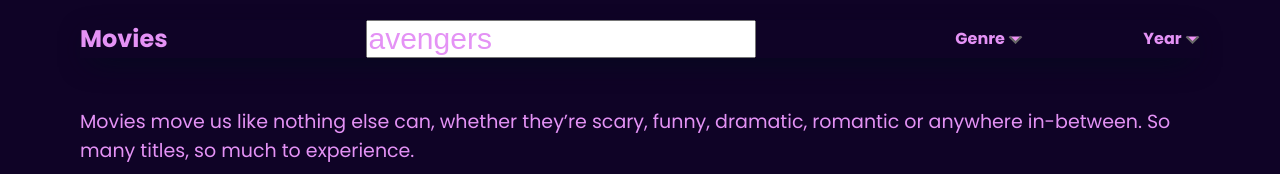
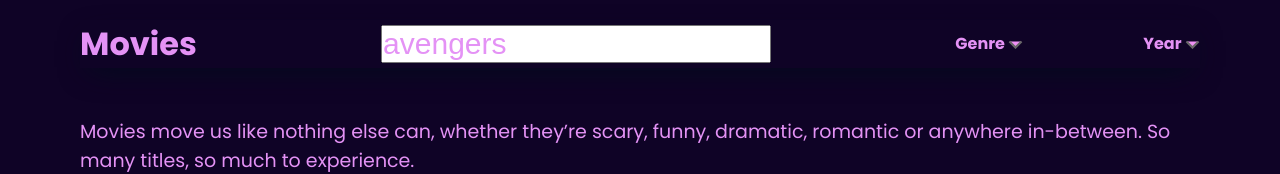
Before and after one commit to ahmad-cod/movies, a React (Vite) app: page / in a window 1280 px wide. Shown: the top 174 px of the page. Built offline with nearby package versions, Linux system fonts and the light colour scheme; no server answers.

Commit message:
Refactor header

```diff
--- a/src/App.jsx
+++ b/src/App.jsx
@@ -63,7 +63,7 @@ function App() {
   return (
     <div className="App">
       <header role={'banner'}>
-        <Heading heading='Movies'/>
+        <h1>Movies</h1>
         <SearchBar query={query} setQuery={setQuery} />
         <Filter filter={filter} movies={movies} genres={genres} genresList={genresList} />
       </header>
--- a/src/components/MovieListHeading.jsx
+++ /dev/null
@@ -1,4 +0,0 @@
-
-export default function Heading(props) {
-    return <h2>{props.heading}</h2>
-}
```
